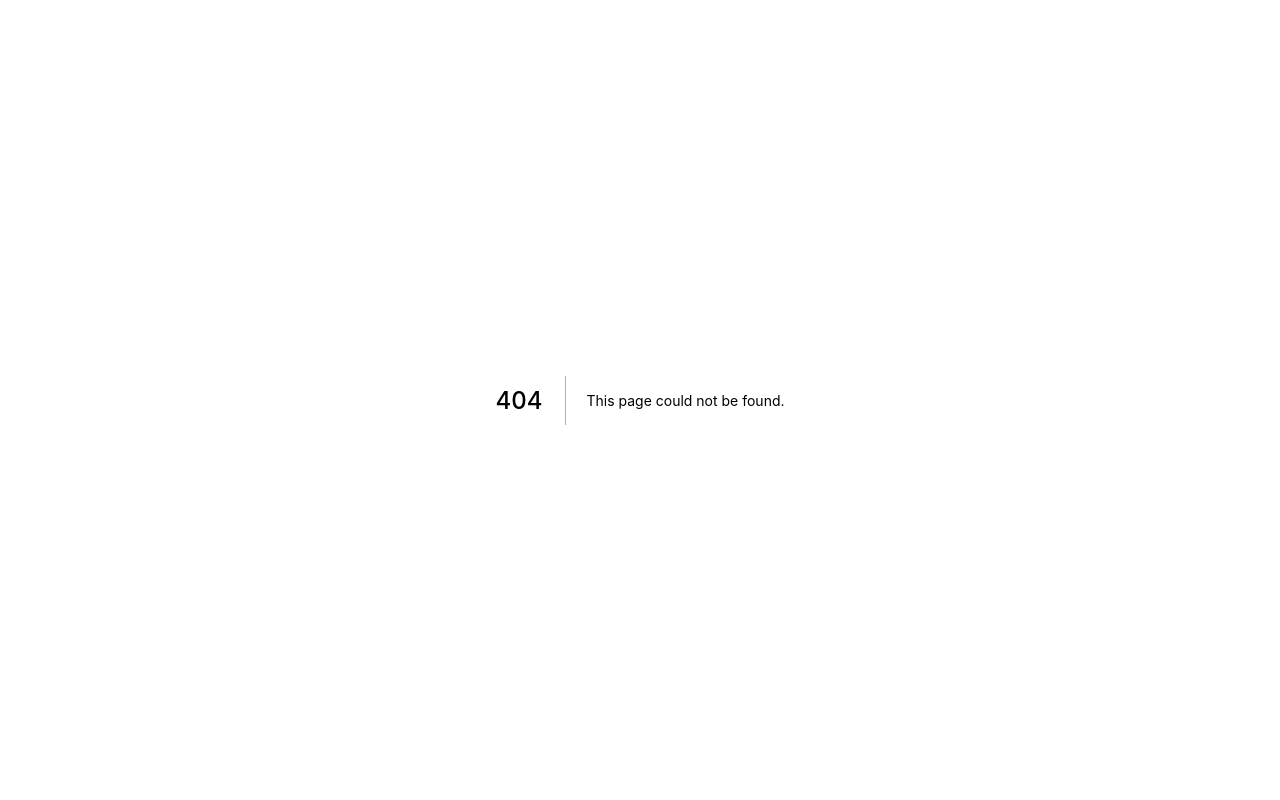
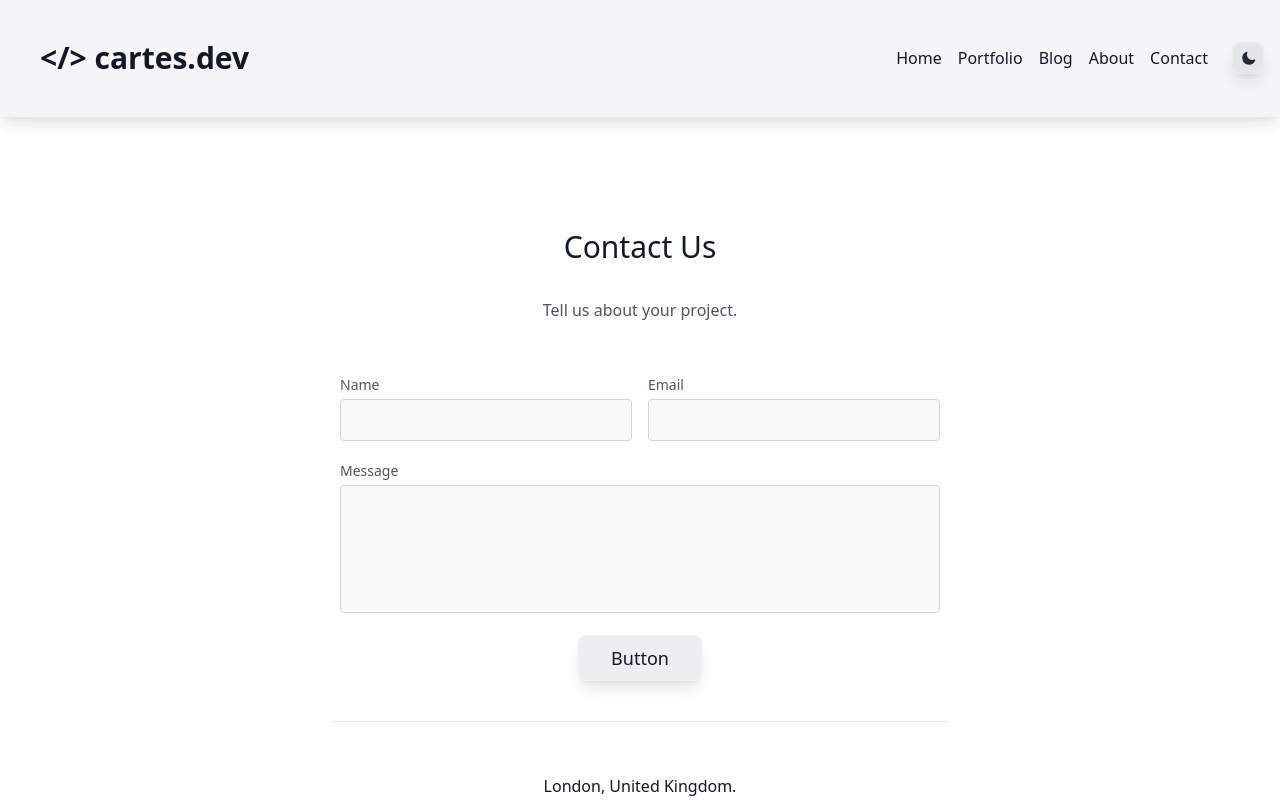
Before and after one commit to alfonsocartes/cartes_dev, a Next.js app: page /contact in a window 1280 px wide. Before the commit this address had no page. Shown: the top 800 px of the page. Built offline with nearby package versions, Linux system fonts and the light colour scheme.

Commit message:
Add contact page

```diff
--- a/components/layout/NavBar.js
+++ b/components/layout/NavBar.js
@@ -17,7 +17,7 @@
       <Link href="/">About</Link>
     </div>
     <div className="m-2 hover:text-gray-900">
-      <Link href="/">Contact</Link>
+      <Link href="/contact">Contact</Link>
     </div>
     <DarkModeToggle />
   </nav>
--- /dev/null
+++ b/pages/contact.js
@@ -0,0 +1,79 @@
+import React from "react";
+import Layout from "../components/layout/Layout";
+
+const Contact = () => {
+  return (
+    <Layout>
+      <section className="body-font relative">
+        <div className="container px-5 py-24 mx-auto">
+          <div className="flex flex-col text-center w-full mb-12">
+            <h1 className="sm:text-3xl text-2xl font-medium title-font mb-8 text-gray-900">
+              Contact Us
+            </h1>
+            <p className="lg:w-2/3 mx-auto leading-relaxed text-base text-gray-600 ">
+              Tell us about your project.
+            </p>
+          </div>
+          <div className="lg:w-1/2 md:w-2/3 mx-auto">
+            <div className="flex flex-wrap -m-2">
+              <div className="p-2 w-1/2">
+                <div className="relative">
+                  <label for="name" className="leading-7 text-sm text-gray-600">
+                    Name
+                  </label>
+                  <input
+                    type="text"
+                    id="name"
+                    name="name"
+                    className="w-full bg-gray-100 bg-opacity-50 rounded border border-gray-300 focus:border-indigo-500 focus:bg-white focus:ring-2 focus:ring-indigo-200 text-base outline-none text-gray-700 py-1 px-3 leading-8 transition-colors duration-200 ease-in-out"
+                  />
+                </div>
+              </div>
+              <div className="p-2 w-1/2">
+                <div className="relative">
+                  <label
+                    for="email"
+                    className="leading-7 text-sm text-gray-600"
+                  >
+                    Email
+                  </label>
+                  <input
+                    type="email"
+                    id="email"
+                    name="email"
+                    className="w-full bg-gray-100 bg-opacity-50 rounded border border-gray-300 focus:border-indigo-500 focus:bg-white focus:ring-2 focus:ring-indigo-200 text-base outline-none text-gray-700 py-1 px-3 leading-8 transition-colors duration-200 ease-in-out"
+                  />
+                </div>
+              </div>
+              <div className="p-2 w-full">
+                <div className="relative">
+                  <label
+                    for="message"
+                    className="leading-7 text-sm text-gray-600"
+                  >
+                    Message
+                  </label>
+                  <textarea
+                    id="message"
+                    name="message"
+                    className="w-full bg-gray-100 bg-opacity-50 rounded border border-gray-300 focus:border-indigo-500 focus:bg-white focus:ring-2 focus:ring-indigo-200 h-32 text-base outline-none text-gray-700 py-1 px-3 resize-none leading-6 transition-colors duration-200 ease-in-out"
+                  ></textarea>
+                </div>
+              </div>
+              <div className="p-2 w-full">
+                <button className="flex mx-auto frosted bg-opacity-40 border-white border-opacity-20 border rounded-lg shadow-lg bg-gray-300  hover:bg-gray-300 dark:hover:bg-gray-600  py-2 px-8 focus:outline-none text-lg">
+                  Button
+                </button>
+              </div>
+              <div className="p-2 w-full pt-8 mt-8 border-t border-gray-200 text-center">
+                <p className="leading-normal my-5">London, United Kingdom.</p>
+              </div>
+            </div>
+          </div>
+        </div>
+      </section>
+    </Layout>
+  );
+};
+
+export default Contact;
```
